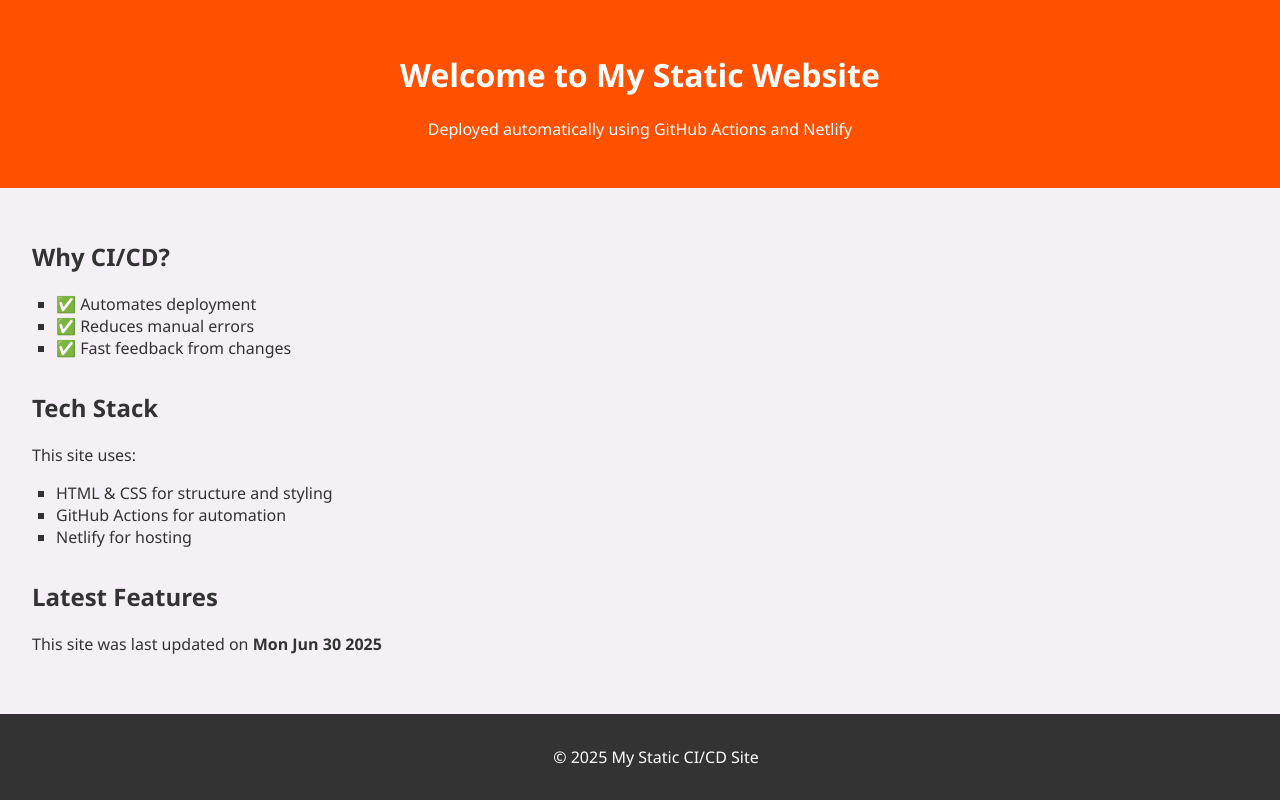
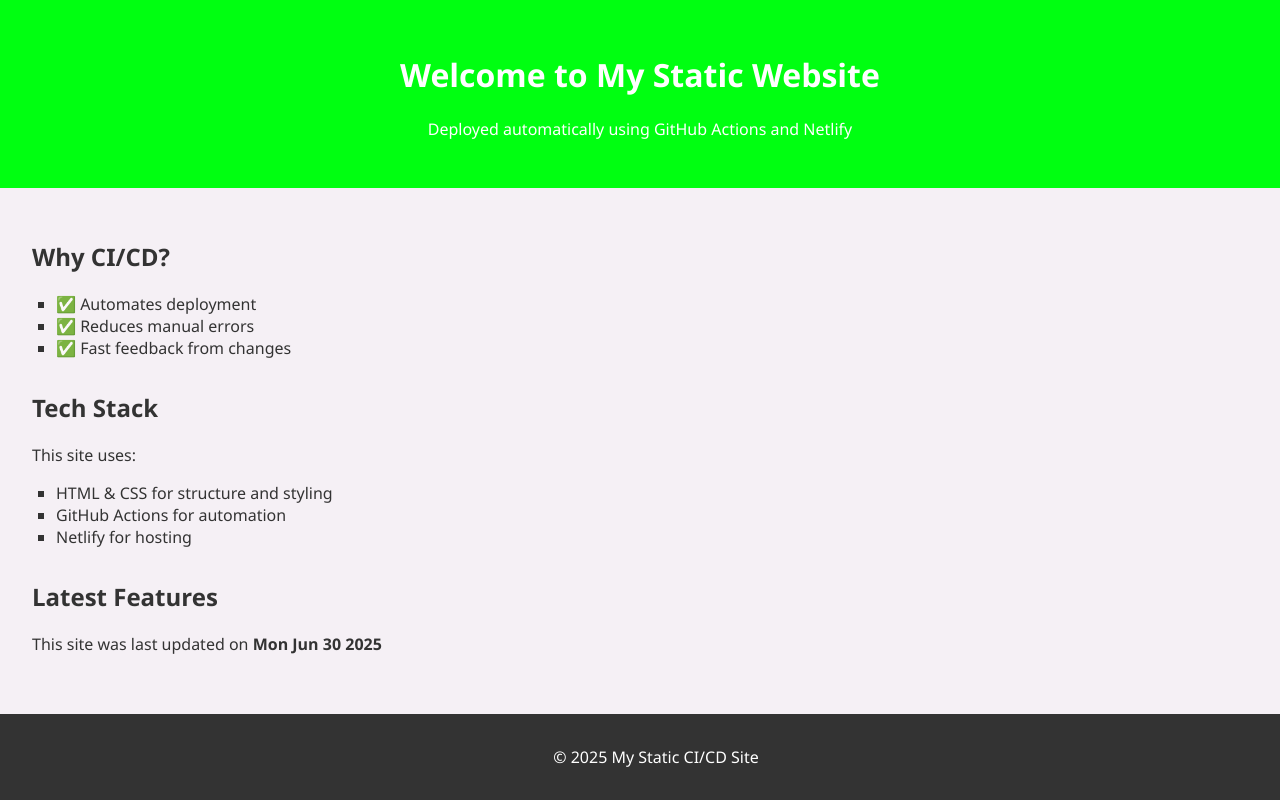
Before and after one commit to nagaharshita05/enhanced-static-site, a plain HTML site: page index.html in a window 1280 px wide. Drawn offline with Linux system fonts and the light colour scheme.

Commit message:
Test Netlify deployment

```diff
--- a/styles.css
+++ b/styles.css
@@ -5,7 +5,7 @@
   color: #333;
 }
 header {
-  background: #ff5100;
+  background: #00ff11;
   color: white;
   padding: 2rem;
   text-align: center;
```
